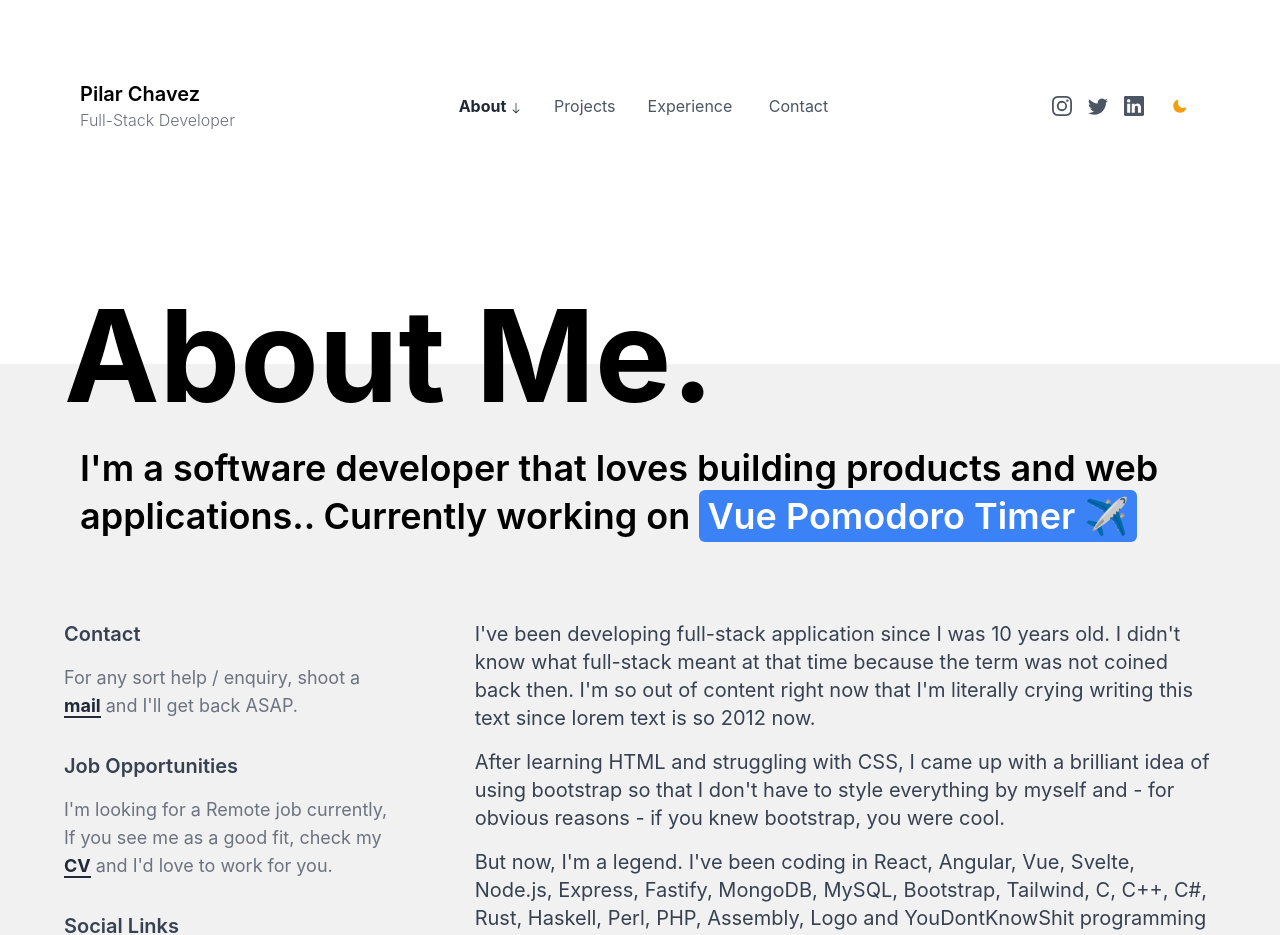
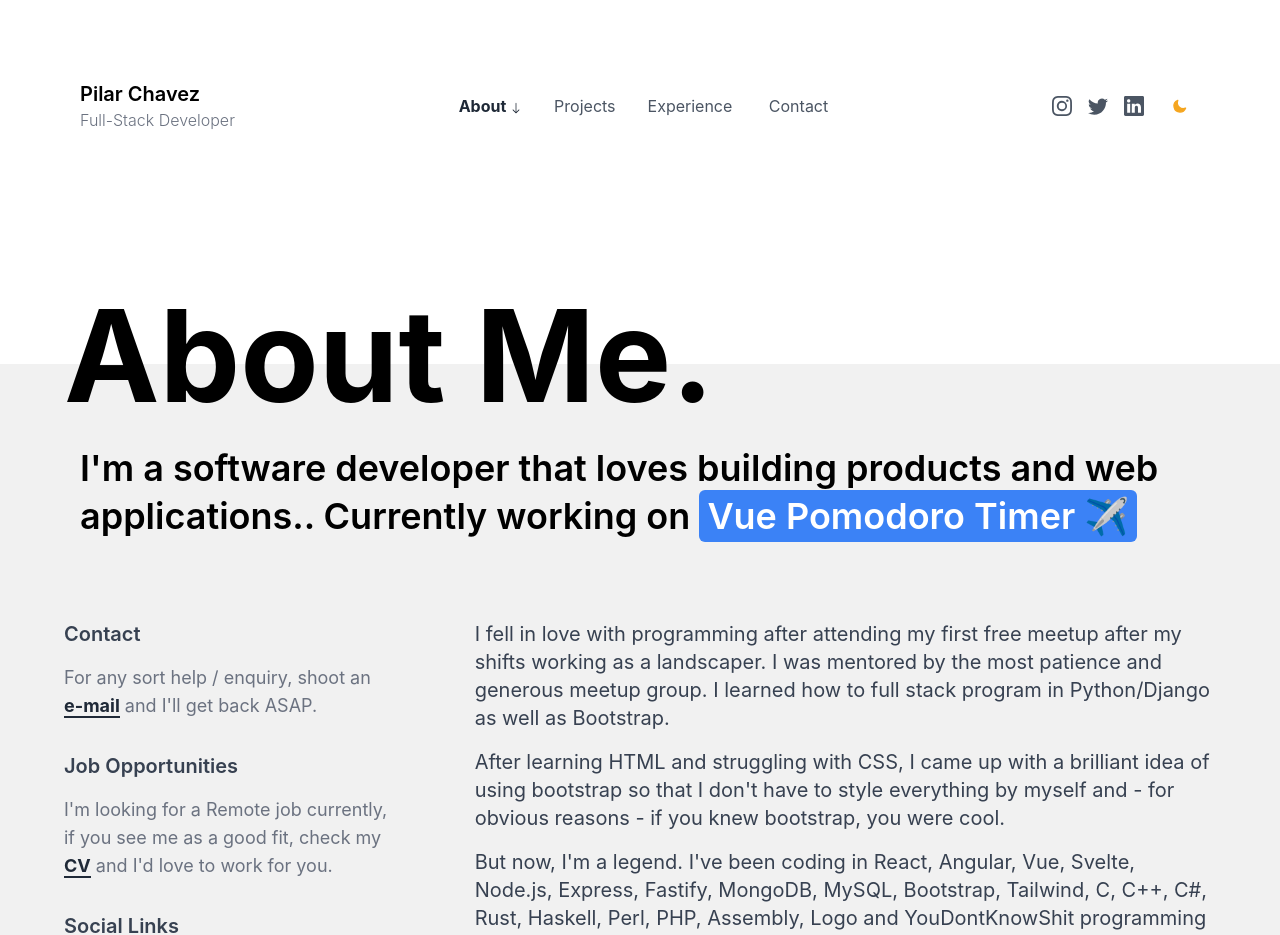
Before and after one commit to PilarCha/PilarCha.github.io, a Next.js app: page /about in a window 1280 px wide. Shown: the top 935 px of the page. Built offline with nearby package versions, Linux system fonts and the light colour scheme.

Commit message:
added a pulse into the changing of light and dark mode

```diff
--- a/components/AboutMe.js
+++ b/components/AboutMe.js
@@ -35,12 +35,12 @@ export default function AboutMe() {
                 Contact
               </h1>
               <p className="text-lg text-gray-500 mt-4 dark:text-gray-300">
-                For any sort help / enquiry, shoot a{" "}
+                For any sort help / enquiry, shoot an{" "}
                 <a
                   href={`mailto:${userData.email}`}
                   className="text-gray-800 border-b-2 border-gray-800 dark:border-gray-300 font-bold dark:text-gray-300"
                 >
-                  mail
+                  e-mail
                 </a>{" "}
                 and I'll get back ASAP.
               </p>
@@ -50,7 +50,7 @@ export default function AboutMe() {
                 Job Opportunities
               </h1>
               <p className="text-lg text-gray-500 mt-4 dark:text-gray-300">
-                I'm looking for a Remote job currently, If you see me as a good
+                I'm looking for a Remote job currently, if you see me as a good
                 fit, check my{" "}
                 <a
                   href={userData.resumeUrl}
@@ -112,55 +112,55 @@ export default function AboutMe() {
             <div className="flex flex-row flex-wrap mt-8">
               <img
                 src="https://raw.githubusercontent.com/github/explore/80688e429a7d4ef2fca1e82350fe8e3517d3494d/topics/python/python.png"
-                className="h-20 w-20 mx-4 my-4"
+                className="h-20 w-20 mx-4 my-4 transition ease-in-out delay-150 hover:-translate-y-1 hover:scale-110 duration-300"
               />
               <img
                 src="https://raw.githubusercontent.com/github/explore/80688e429a7d4ef2fca1e82350fe8e3517d3494d/topics/django/django.png"
-                className="h-20 w-20 mx-4 my-4"
+                className="h-20 w-20 mx-4 my-4 transition ease-in-out delay-150 hover:-translate-y-1 hover:scale-110 duration-300"
               />
               <img
                 src="https://raw.githubusercontent.com/github/explore/80688e429a7d4ef2fca1e82350fe8e3517d3494d/topics/flask/flask.png"
-                className="h-20 w-20 mx-4 my-4"
+                className="h-20 w-20 mx-4 my-4 transition ease-in-out delay-150 hover:-translate-y-1 hover:scale-110 duration-300"
               />
               <img
                 src="https://raw.githubusercontent.com/github/explore/80688e429a7d4ef2fca1e82350fe8e3517d3494d/topics/ruby/ruby.png"
-                className="h-20 w-20 mx-4 my-4"
+                className="h-20 w-20 mx-4 my-4 transition ease-in-out delay-150 hover:-translate-y-1 hover:scale-110 duration-300"
               />
               <img
                 src="https://raw.githubusercontent.com/github/explore/80688e429a7d4ef2fca1e82350fe8e3517d3494d/topics/rails/rails.png"
-                className="h-20 w-20 mx-4 my-4"
+                className="h-20 w-20 mx-4 my-4 transition ease-in-out delay-150 hover:-translate-y-1 hover:scale-110 duration-300"
               />
               <img
                 src="https://raw.githubusercontent.com/github/explore/80688e429a7d4ef2fca1e82350fe8e3517d3494d/topics/html/html.png"
-                className="h-20 w-20 mx-4 my-4"
+                className="h-20 w-20 mx-4 my-4 transition ease-in-out delay-150 hover:-translate-y-1 hover:scale-110 duration-300"
               />
               <img
                 src="https://raw.githubusercontent.com/github/explore/80688e429a7d4ef2fca1e82350fe8e3517d3494d/topics/javascript/javascript.png"
-                className="h-20 w-20 mx-4 my-4"
+                className="h-20 w-20 mx-4 my-4 transition ease-in-out delay-150 hover:-translate-y-1 hover:scale-110 duration-300"
               />
               <img
                 src="https://raw.githubusercontent.com/github/explore/80688e429a7d4ef2fca1e82350fe8e3517d3494d/topics/angular/angular.png"
-                className="h-20 w-20 mx-4 my-4"
+                className="h-20 w-20 mx-4 my-4 transition ease-in-out delay-150 hover:-translate-y-1 hover:scale-110 duration-300"
               />
               <img
                 src="https://raw.githubusercontent.com/github/explore/80688e429a7d4ef2fca1e82350fe8e3517d3494d/topics/vue/vue.png"
-                className="h-20 w-20 mx-4 my-4"
+                className="h-20 w-20 mx-4 my-4 transition ease-in-out delay-150 hover:-translate-y-1 hover:scale-110 duration-300"
               />
               <img
                 src="https://raw.githubusercontent.com/github/explore/80688e429a7d4ef2fca1e82350fe8e3517d3494d/topics/react/react.png"
-                className="h-20 w-20 mx-4 my-4"
+                className="h-20 w-20 mx-4 my-4 transition ease-in-out delay-150 hover:-translate-y-1 hover:scale-110 duration-300"
               />
               <img
                 src="https://raw.githubusercontent.com/github/explore/80688e429a7d4ef2fca1e82350fe8e3517d3494d/topics/git/git.png"
-                className="h-20 w-20 mx-4 my-4"
+                className="h-20 w-20 mx-4 my-4 transition ease-in-out delay-150 hover:-translate-y-1 hover:scale-110 duration-300"
               />
               <img
                 src="https://raw.githubusercontent.com/github/explore/80688e429a7d4ef2fca1e82350fe8e3517d3494d/topics/docker/docker.png"
-                className="h-20 w-20 mx-4 my-4"
+                className="h-20 w-20 mx-4 my-4 transition ease-in-out delay-150 hover:-translate-y-1 hover:scale-110 duration-300"
               />
               <img
                 src="https://raw.githubusercontent.com/github/explore/80688e429a7d4ef2fca1e82350fe8e3517d3494d/topics/sql/sql.png"
-                className="h-20 w-20 mx-4 my-4"
+                className="h-20 w-20 mx-4 my-4 transition ease-in-out delay-150 hover:-translate-y-1 hover:scale-110 duration-300"
               />
             </div>
           </div>
--- a/components/Navbar.js
+++ b/components/Navbar.js
@@ -197,7 +197,7 @@ export default function Navbar() {
                 viewBox="0 0 24 24"
                 fill="currentColor"
                 stroke="currentColor"
-                className="w-4 h-4 text-yellow-500 dark:text-yellow-500"
+                className="w-4 h-4 text-yellow-500 dark:text-yellow-500 animate-pulse"
               >
                 {theme === "dark" ? (
                   <path
--- a/constants/data.js
+++ b/constants/data.js
@@ -51,7 +51,7 @@ const userData = {
     title:
       "I'm a software developer that loves building products and web applications.",
     description: [
-      `I've been developing full-stack application since I was 10 years old. I didn't know what full-stack meant at that time because the term was not coined back then. I'm so out of content right now that I'm literally crying writing this text since lorem text is so 2012 now.`,
+      `I fell in love with programming after attending my first free meetup after my shifts working as a landscaper. I was mentored by the most patience and generous meetup group. I learned how to full stack program in Python/Django as well as Bootstrap.`,
       `After learning HTML and struggling with CSS, I came up with a brilliant idea of using bootstrap so that I don't have to style everything by myself and - for obvious reasons - if you knew bootstrap, you were cool.`,
       `But now, I'm a legend. I've been coding in React, Angular, Vue, Svelte, Node.js, Express, Fastify, MongoDB, MySQL, Bootstrap, Tailwind, C, C++, C#, Rust, Haskell, Perl, PHP, Assembly, Logo and YouDontKnowShit programming language etc to name a few. Although I barely know the syntax (Psst, Stack overflow!), I consider myself a Ninja developer I'm laughing right now.`,
     ],
```
